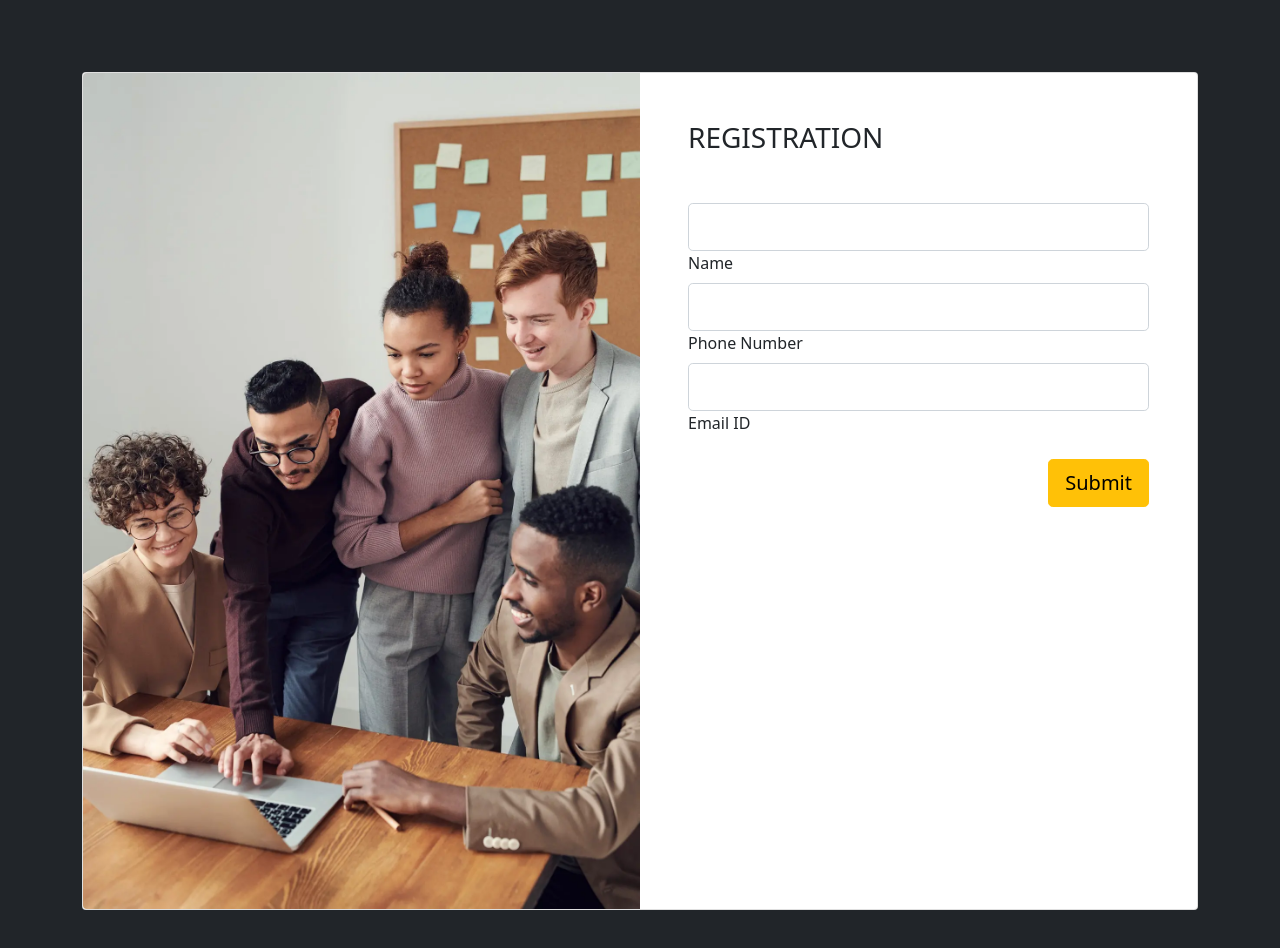
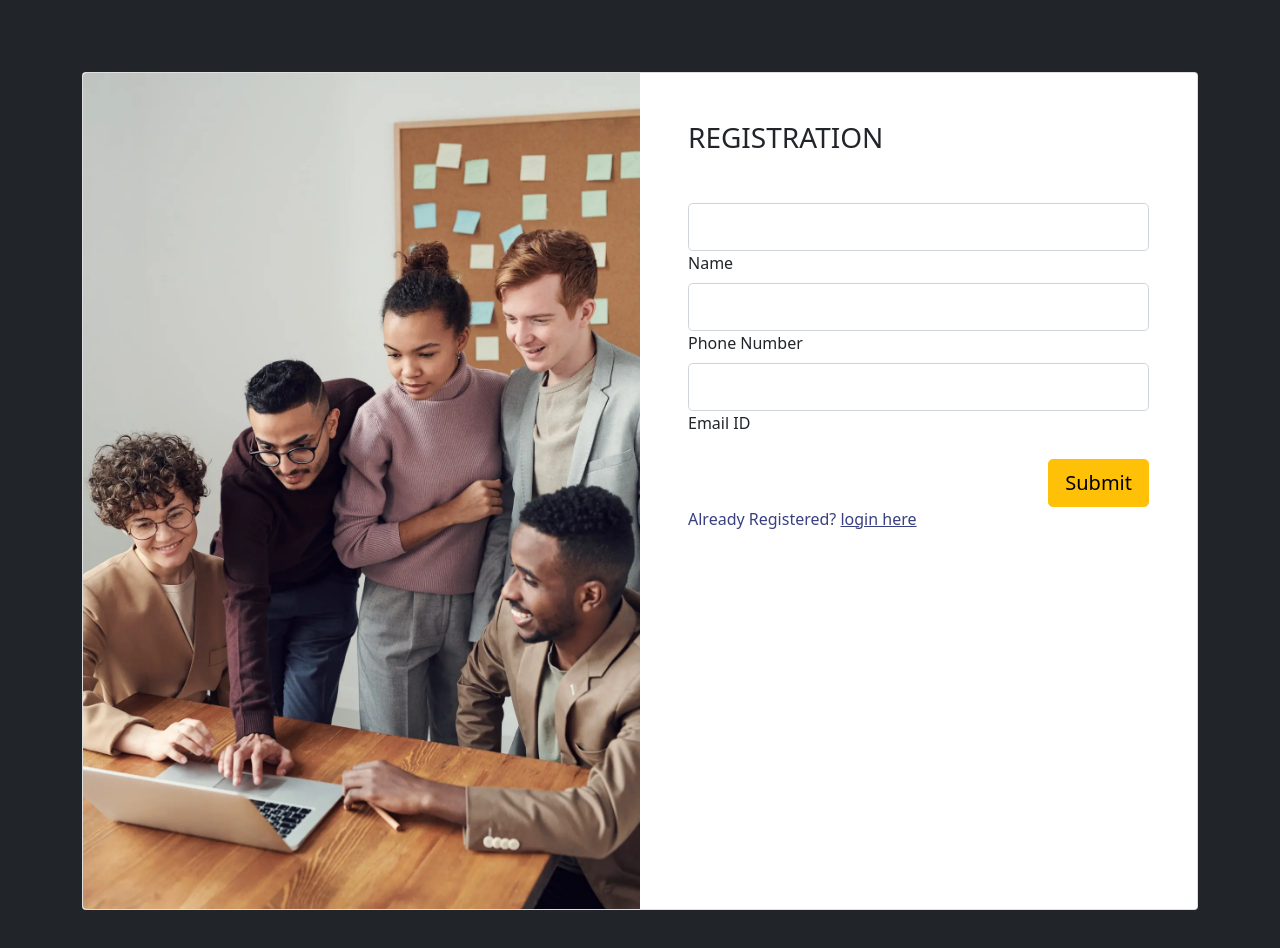
Before and after one commit to akshitagupta15june/Keep-Calm-and-Carry-On.github.io, a plain HTML site: page TaskWhiz/signUp.html in a window 1280 px wide. Drawn offline with nearby package versions, Linux system fonts and the light colour scheme.

Commit message:
Update signUp.html

```diff
--- a/TaskWhiz/signUp.html
+++ b/TaskWhiz/signUp.html
@@ -42,6 +42,10 @@
                         onclick="getRegistered();">Submit</button>
                     </div>
 
+                    <p class="mb-5 pb-lg-2" style="color: #393f81;">Already Registered?
+                      <a href="loginPhone.html" style="color: #393f81;">login here</a>
+                    </p>
+
                   </div>
                 </div>
               </div>
```
